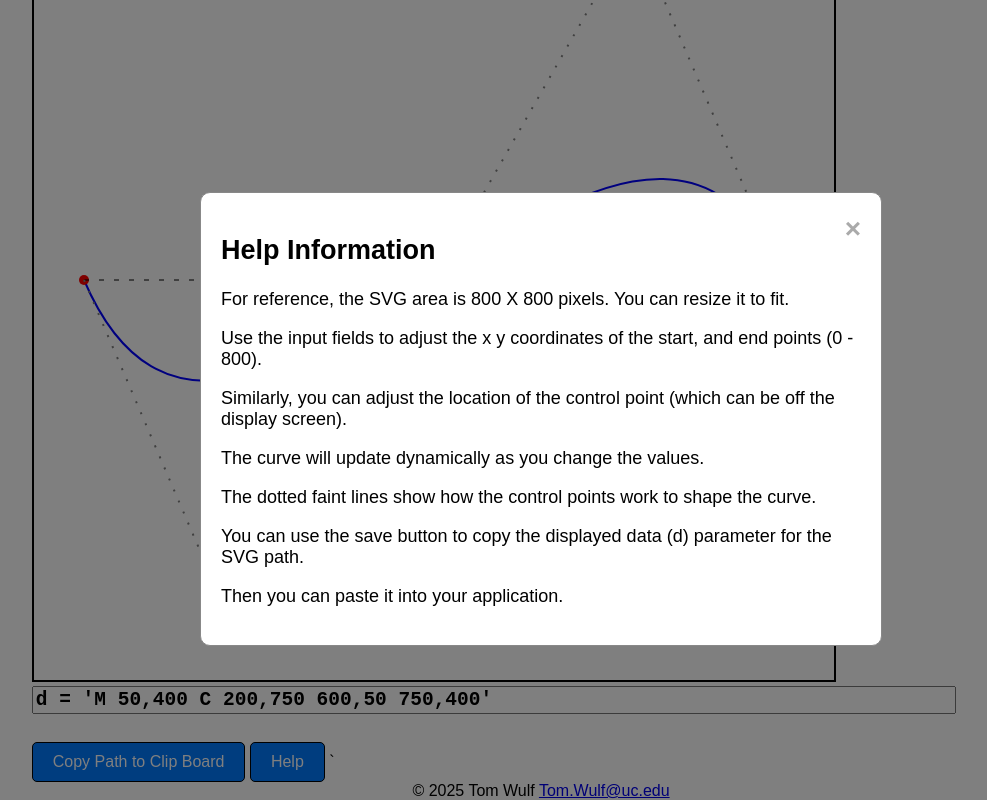
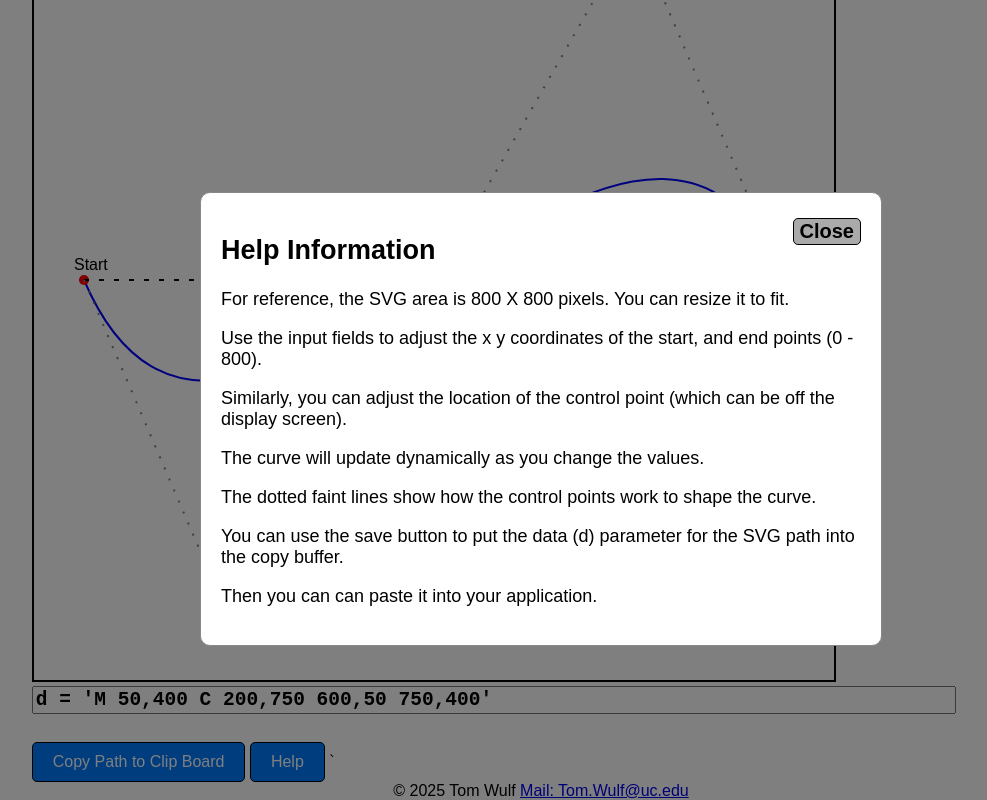
Before and after one commit to TomWulf/SVG_Path_Q_Visualizer_1.0, a plain HTML site: page index.html in a window 1280 px wide. Both pictures are taken after a click on the button "Help". Shown: the part 311-1111 px from the top of the page, without its empty margins (99-1086 px from the left). Drawn offline with Linux system fonts and the light colour scheme.

Commit message:
Completed V1.0

```diff
--- a/css/style.css
+++ b/css/style.css
@@ -78,6 +78,16 @@ input {
   cursor: pointer;
 }
 
+.close button {
+  background: #aaa;
+  border: black 1px solid;
+  border-radius: 5px;
+  color: black;
+  font-size: 20px;
+  font-weight: bold;
+  cursor: pointer;
+}
+
 .close:hover,
 .close:focus {
   color: black;
--- a/index.html
+++ b/index.html
@@ -30,32 +30,39 @@
     <circle id="startPoint" r="5" fill="red"></circle>
     <circle id="controlPoint" r="5" fill="green"></circle>
     <circle id="endPoint" r="5" fill="red"></circle>
-    <line id="baseLine" stroke-dasharray="5,10" stroke="black" stroke-width="1"></line>
+    <line id="baseLine" stroke-dasharray="5,10" stroke="black" stroke-width="2"></line>
     <line id="controlLine1" stroke-dasharray="2,10" stroke="grey" stroke-width="2"></line>
     <line id="controlLine2" stroke-dasharray="2,10" stroke="grey" stroke-width="2"></line>
     <line id="controlJoin" stroke-dasharray="2,10" stroke="grey" stroke-width="2"></line>
 
+    <!-- Labels -->
+    <text id="startLabel" font-size="16" fill="black" >Start</text>
+    <text id="control1Label" font-size="16" fill="black">Control 1</text>
+    <text id="control2Label" font-size="16" fill="black">Control 2</text>
+    <text id="endLabel" font-size="16" fill="black">End</text>
+
+
   </svg>
 
   <br>
-  <input type="text" id="pathCode" value="" readonly width="60em"><br>
+  <input type="text" id="pathCode" value="" readonly width="800px"><br>
   <button id="copyButton">Copy Path to Clip Board</button>
   <button id="helpButton">Help</button>
  `
   <div id="helpModal" class="modal">
     <div class="modal-content">
-      <span class="close">&times;</span>
+      <span class="close"><button>Close</button></span>
       <h2>Help Information</h2>
       <p>For reference, the SVG area is 800 X 800 pixels. You can resize it to fit.</p>
       <p>Use the input fields to adjust the x y coordinates of the start, and end points (0 - 800).</p>
       <p>Similarly, you can adjust the location of the control point (which can be off the display screen).</p>
       <p>The curve will update dynamically as you change the values.</p>
       <p>The dotted faint lines show how the control points work to shape the curve.</p>
-      <p>You can use the save button to copy the displayed data (d) parameter for the SVG path.</p>
-      <p> Then you can paste it into your application.</p>
+      <p>You can use the save button to put the data (d) parameter for the SVG path into the copy buffer.</p>
+      <p>Then you can can paste it into your application.</p>
     </div>
   </div>
 
 </main>
-<footer>&copy; 2025 Tom Wulf <a href="mailto:Tom.Wulf@uc.edu">Tom.Wulf@uc.edu</a></footer>
+<footer>&copy; 2025 Tom Wulf <a href="mailto:Tom.Wulf@uc.edu?subject=SVG_Path_C_Visualizer_1.0">Mail: Tom.Wulf@uc.edu</a></footer>
 </body>
--- a/js/app.js
+++ b/js/app.js
@@ -12,6 +12,10 @@ const copyButton = document.getElementById("copyButton");
 const controline1 = document.getElementById("controlLine1");
 const controline2 = document.getElementById("controlLine2");
 const controlJoin = document.getElementById("controlJoin");
+const startLabel = document.getElementById("startLabel");
+const control1Label = document.getElementById("control1Label");
+const control2Label = document.getElementById("control2Label");
+const endLabel = document.getElementById("endLabel");
 
 const inputs = {
   startX: document.getElementById("startX"),
@@ -69,7 +73,16 @@ function updateCurve() {
   controlJoin.setAttribute("x2", controlX2);
   controlJoin.setAttribute("y2", controlY2);
 
-
+  // Update the labels
+  const offset = 10;
+  startLabel.setAttribute("x", inputs.startX.value - offset);
+  startLabel.setAttribute("y", inputs.startY.value - offset);
+  control1Label.setAttribute("x", inputs.controlX.value - offset);
+  control1Label.setAttribute("y", inputs.controlY.value - offset);
+  control2Label.setAttribute("x", inputs.controlX2.value - offset);
+  control2Label.setAttribute("y", inputs.controlY2.value - offset);
+  endLabel.setAttribute("x", inputs.endX.value - offset);
+  endLabel.setAttribute("y", inputs.endY.value - offset);
 
 }
 
```
